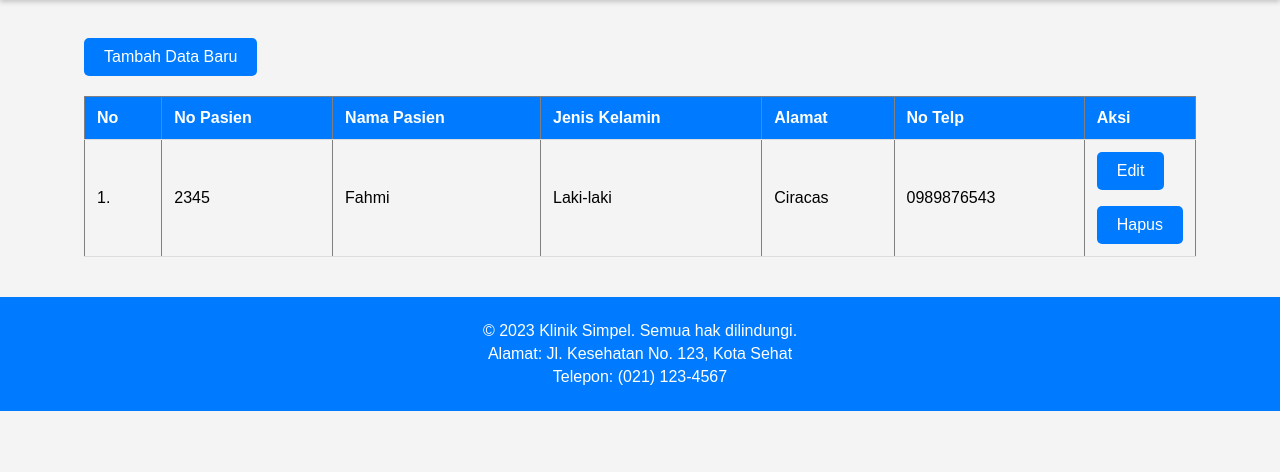
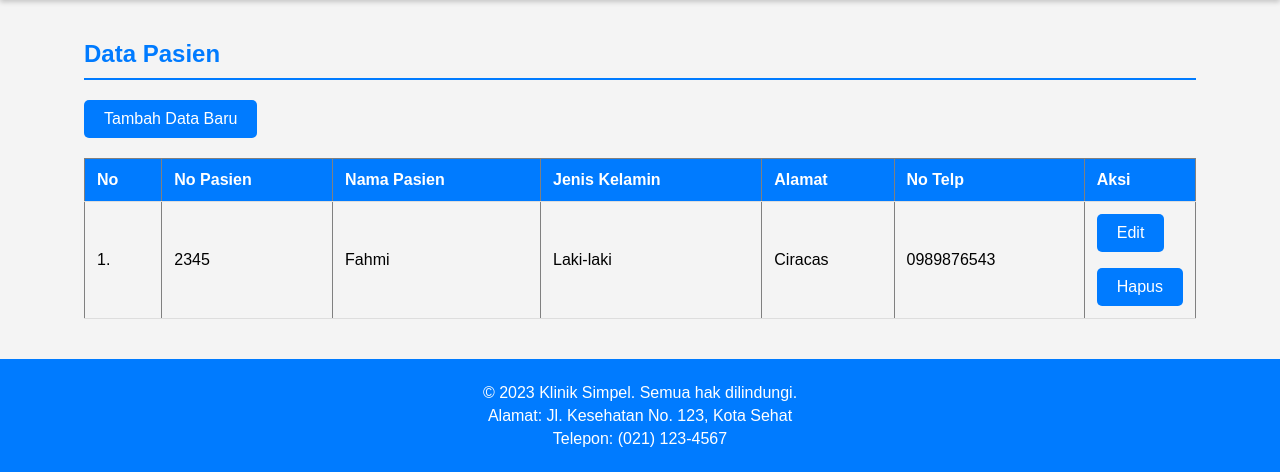
Before and after one commit to Fahmi-Mii13/Aplikasi-Klinik, a PHP site: page /pasien.php in a window 1280 px wide. Shown: the part 135-607 px from the top of the page. Run offline with PHP 8.4, Linux system fonts and the light colour scheme; data comes from the database, SQL or seed files in the repository.

Commit message:
Update Tampilan 2.0

```diff
--- a/Aplikasi Klinik/pasien.php
+++ b/Aplikasi Klinik/pasien.php
@@ -26,8 +26,8 @@
     </header>
 
     <main class="container">
+        <h2>Data Pasien</h2>
         <div style="overflow: auto;">
-            <br />
             <a href="form_tambah.php" class="button">Tambah Data Baru </a>
 
 
```
